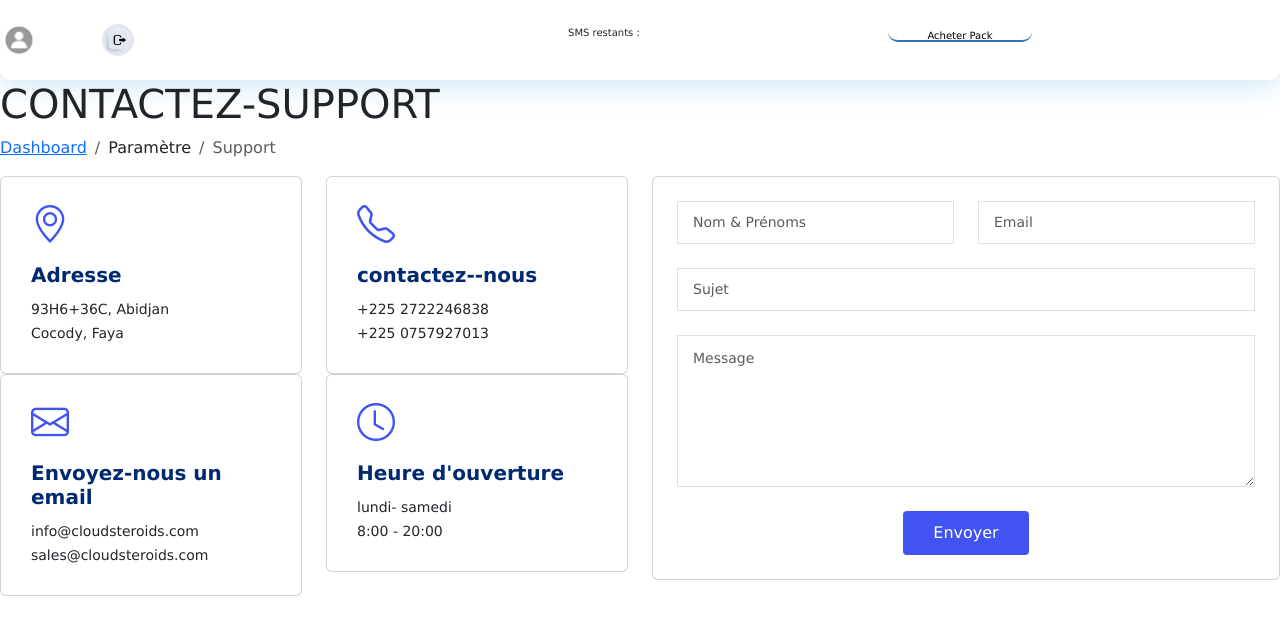
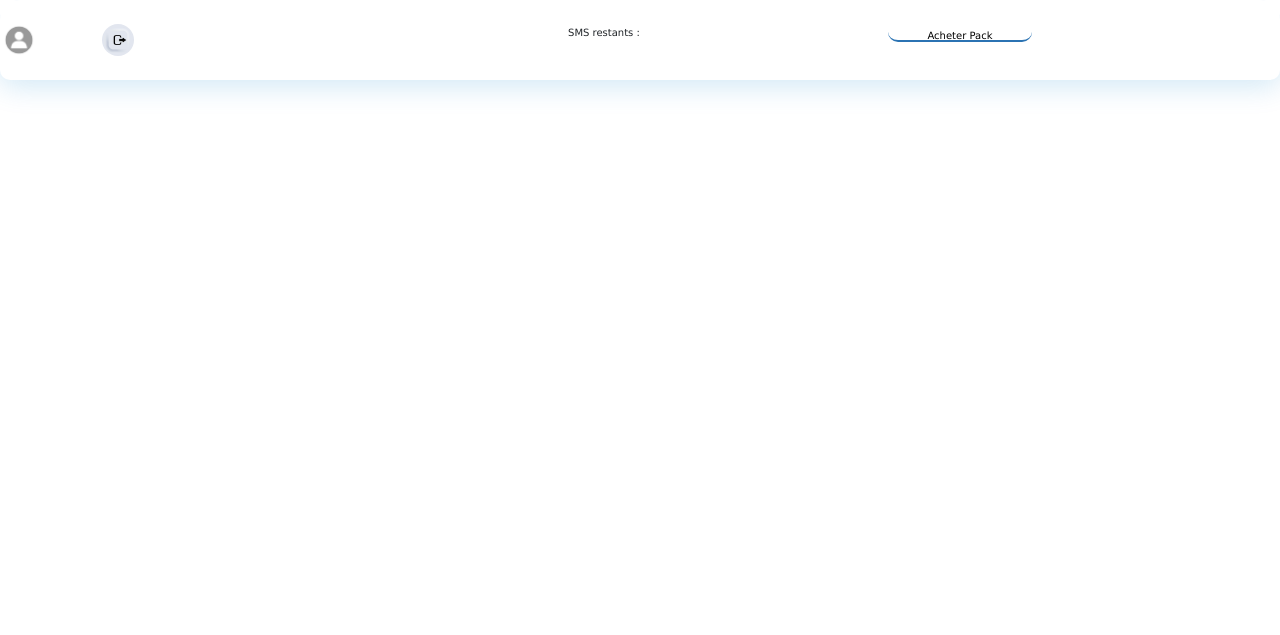
Before and after one commit to cloudsteroids/API_SMS, a PHP site: page /Contenu/sous-contenu/parametres/support.php in a window 1280 px wide. Shown: the top 635 px of the page. Run offline with PHP 8.4, Linux system fonts and the light colour scheme.

Commit message:
Update support.php

```diff
--- a/Contenu/sous-contenu/parametres/support.php
+++ b/Contenu/sous-contenu/parametres/support.php
@@ -17,79 +17,7 @@
         include('../../nav/nav_horizontal.php');
     ?>
         <div class="containn" id="containn">
-            <div class="pagetitle">
-                <h1>CONTACTEZ-SUPPORT</h1>
-                <nav>
-                    <ol class="breadcrumb">
-                        <li class="breadcrumb-item"><a href="../dashboard.php">Dashboard</a></li>
-                        <li class="breadcrumb-item">Paramètre</li>
-                        <li class="breadcrumb-item active">Support</li>
-                    </ol>
-                </nav>
-            </div><!-- End Page Title -->
-            <section class="section contact">
-                <div class="row gy-4">
-                    <div class="col-xl-6">
-                        <div class="row">
-                            <div class="col-lg-6">
-                                <div class="info-box card">
-                                    <i class="bi bi-geo-alt"></i>
-                                    <h3>Adresse</h3>
-                                    <p>93H6+36C, Abidjan<br>Cocody, Faya</p>
-                                </div>
-                            </div>
-                            <div class="col-lg-6">
-                                <div class="info-box card">
-                                    <i class="bi bi-telephone"></i>
-                                    <h3>contactez--nous</h3>
-                                    <p>+225 2722246838<br>+225 0757927013</p>
-                                </div>
-                            </div>
-                            <div class="col-lg-6">
-                                <div class="info-box card">
-                                    <i class="bi bi-envelope"></i>
-                                    <h3>Envoyez-nous un email </h3>
-                                    <p>info@cloudsteroids.com<br>sales@cloudsteroids.com</p>
-                                </div>
-                            </div>
-                            <div class="col-lg-6">
-                                <div class="info-box card">
-                                    <i class="bi bi-clock"></i>
-                                    <h3>Heure d'ouverture</h3>
-                                    <p>lundi- samedi<br>8:00 - 20:00</p>
-                                </div>
-                            </div>
-                        </div>
-                    </div>
 
-                    <div class="col-xl-6">
-                        <div class="card p-4">
-                            <form action="forms/contact.php" method="post" class="php-email-form">
-                                <div class="row gy-4">
-                                    <div class="col-md-6">
-                                        <input type="text" name="name" class="form-control" placeholder="Nom & Prénoms" required>
-                                    </div>
-                                    <div class="col-md-6 ">
-                                        <input type="email" class="form-control" name="email" placeholder="Email" required>
-                                    </div>
-                                    <div class="col-md-12">
-                                        <input type="text" class="form-control" name="subject" placeholder="Sujet" required>
-                                    </div>
-                                    <div class="col-md-12">
-                                        <textarea class="form-control" name="message" rows="6" placeholder="Message" required></textarea>
-                                    </div>
-                                    <div class="col-md-12 text-center">
-                                        <div class="loading">Loading</div>
-                                        <div class="error-message"></div>
-                                        <div class="sent-message">Votre message a été envoyé. Merci!</div>
-                                        <button type="submit">Envoyer</button>
-                                    </div>
-                                </div>
-                            </form>
-                        </div>
-                    </div>
-                </div>
-            </section>
         </div>
 </body>
 </html>
```
